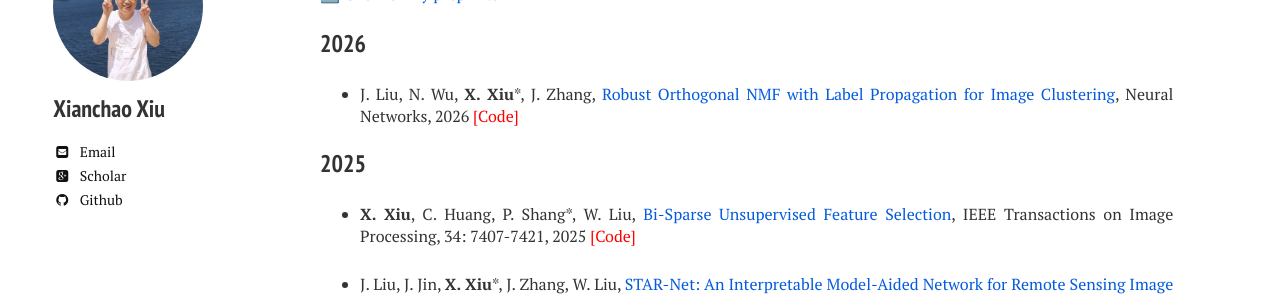
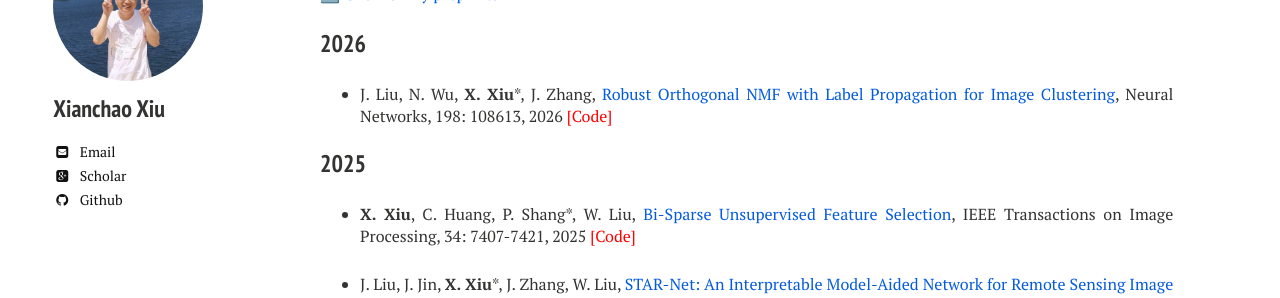
Before and after one commit to xianchaoxiu/xianchaoxiu.github.io, a Jekyll site: the page built from publications/index.md, in a window 1280 px wide. Shown: the part 141-439 px from the top of the page. Built offline with Jekyll 4.4.1, drawn with Linux system fonts in a browser that asks for light colours; nearby versions of some CDN libraries.

Commit message:
Update index.md

```diff
--- a/publications/index.md
+++ b/publications/index.md
@@ -13,8 +13,7 @@ share: false
 
 ### 2026
 
-* J. Liu, N. Wu, <b>X. Xiu</b>*, J. Zhang, <a href="https://doi.org/10.1016/j.neunet.2026.108613" class="textlink" target="_blank">Robust Orthogonal NMF with Label Propagation for Image Clustering</a>, Neural Networks, 2026 <a href="https://github.com/xianchaoxiu/RONMF" class="textlink" target="_blank" style="color: red;">[Code]</a>
-
+* J. Liu, N. Wu, <b>X. Xiu</b>*, J. Zhang, <a href="https://doi.org/10.1016/j.neunet.2026.108613" class="textlink" target="_blank">Robust Orthogonal NMF with Label Propagation for Image Clustering</a>, Neural Networks, 198: 108613, 2026 <a href="https://github.com/xianchaoxiu/RONMF" class="textlink" target="_blank" style="color: red;">[Code]</a>
 
 ### 2025
 
```
